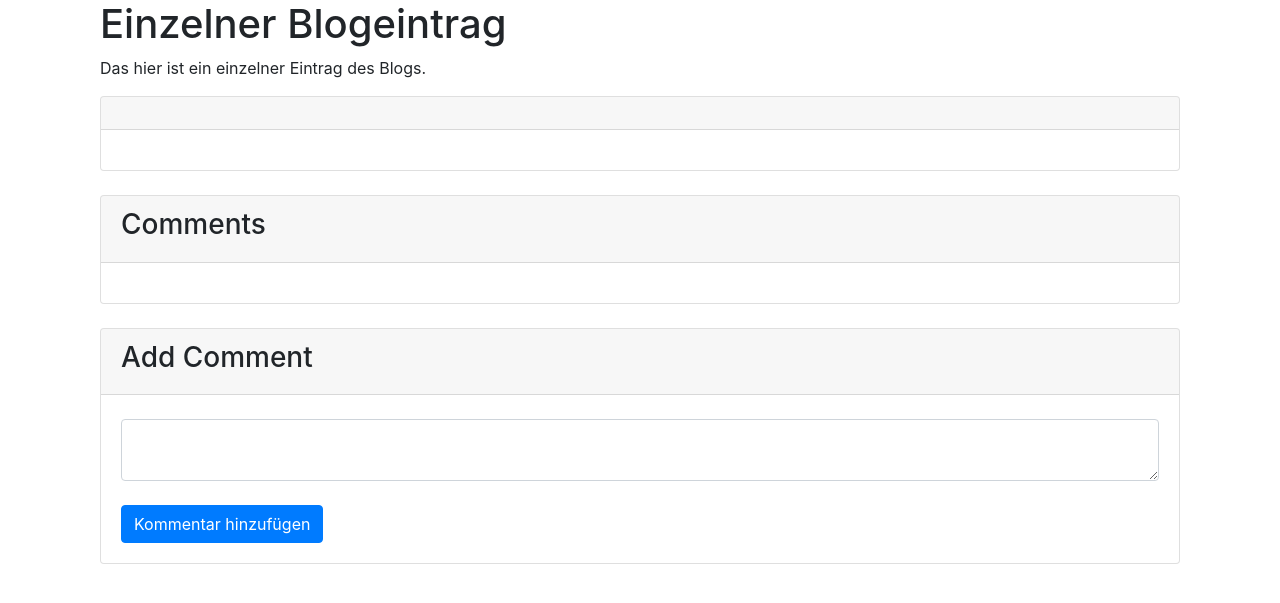
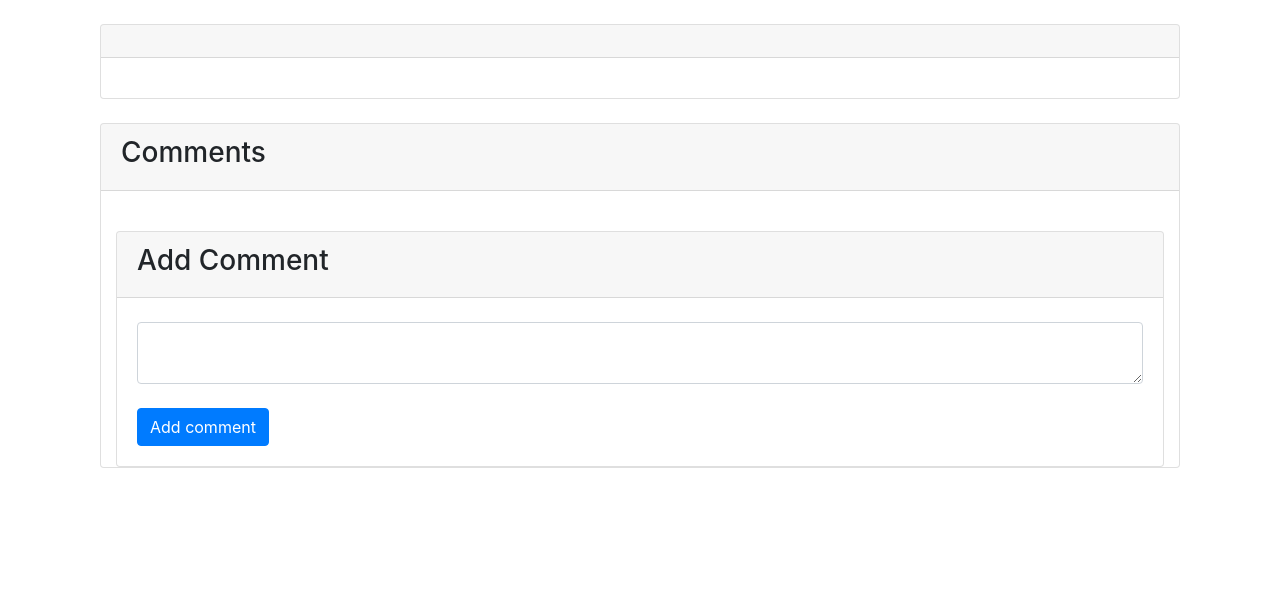
Before and after one commit to gregor-dietrich/skeletor, a PHP site: template views/post/show.php in a window 1280 px wide. Shown: the part 56-659 px from the top of the page. Run offline with PHP 8.4, Linux system fonts and the light colour scheme; the template is opened without the code that fills it, so the values that code supplies are empty.

Commit message:
view updates

```diff
--- a/views/post/show.php
+++ b/views/post/show.php
@@ -1,10 +1,8 @@
 <?php include __DIR__ . "/../layout/header.php"; ?>
-
+<br />
 <div class="row">
     <div class="col-lg-12">
         <div class="container">
-            <h1>Einzelner Blogeintrag</h1>
-            <p>Das hier ist ein einzelner Eintrag des Blogs.</p>
             <div class="card">
                 <div class="card-header">
                     <h3><?php echo escape($post->title); ?></h3>
@@ -27,18 +25,19 @@
                         <?php endforeach; ?>
                     </ul>
                 </div>
-            </div>
-            <br />
+                <div class="container">
                     <div class="card">
                         <div class="card-header">
                             <h3>Add Comment</h3>
                         </div>
                         <div class="card-body">
                             <form method="post" action="post?id=<?php echo escape($post->id); ?>">
-                        <textarea name="content" class="form-text form-control"></textarea>
+                                <textarea name="content" class="form-text form-control" required></textarea>
                                 <br />
-                        <input type="submit" value="Kommentar hinzufügen" class="btn btn-primary" />
+                                <input type="submit" value="Add comment" class="btn btn-primary" />
                             </form>
+                        </div>
+                    </div>
                 </div>
             </div>
         </div>
--- a/views/user/login.php
+++ b/views/user/login.php
@@ -16,7 +16,7 @@
                 Benutzername
             </label>
             <div class="col-md-9">
-                <input type="text" name="username" id="username" class="form-control" />
+                <input type="text" name="username" id="username" class="form-control" required />
             </div>
         </div>
         <div class="form-group">
@@ -24,7 +24,7 @@
                 Passwort
             </label>
             <div class="col-md-9">
-                <input type="password" name="password" id="password" class="form-control" />
+                <input type="password" name="password" id="password" class="form-control" required />
             </div>
         </div>
         <div class="form-group">
```
Lines whose indentation alone changed are shown as unchanged.
